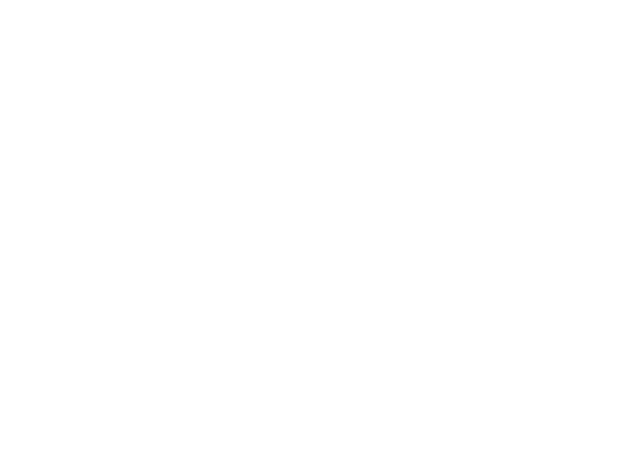
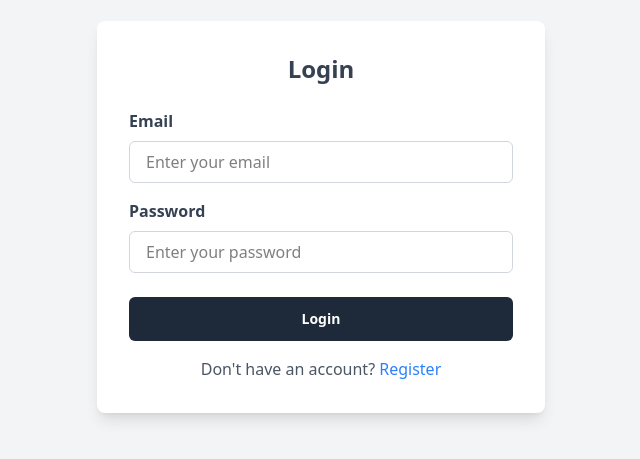
Before and after one commit to fatinishraqprapya25/Blogging-App-Front-End, a React (Vite) app: page /login in a window 1280 px wide. Before the commit this address had no page. Shown: the part 183-642 px from the top of the page, without its empty margins (319-959 px from the left). Built offline with nearby package versions, Linux system fonts and the light colour scheme.

Commit message:
Login functionality almost done

```diff
--- a/src/App.jsx
+++ b/src/App.jsx
@@ -1,11 +1,13 @@
-import React from 'react'
-import Home from './pages/Home'
-import { Routes, Route } from 'react-router-dom'
+import React from 'react';
+import Home from './pages/Home';
+import { Routes, Route } from 'react-router-dom';
+import Login from './components/auth/login';
 
 const App = () => {
   return <>
     <Routes>
       <Route path="/" element={<Home />} />
+      <Route path="/login" element={<Login />} />
     </Routes>
   </>
 }
--- a/src/components/auth/login.jsx
+++ b/src/components/auth/login.jsx
@@ -1,18 +1,37 @@
 import React, { useState } from "react";
+import Button from "../common/Button";
+import { useNavigate } from "react-router-dom";
 
-export default function LoginForm() {
+export default function Login() {
     const [email, setEmail] = useState("");
     const [password, setPassword] = useState("");
     const [error, setError] = useState("");
 
-    const handleSubmit = (e) => {
+    const navigate = useNavigate();
+
+    const handleSubmit = async (e) => {
         e.preventDefault();
         if (!email || !password) {
             setError("Both fields are required.");
             return;
         }
         setError("");
-        console.log("Form Submitted", { email, password });
+        const requestData = { email, password };
+        const response = await fetch("https://blogging-app-api-using-express-mongo-db-iwvr.vercel.app/api/v1/auth/login", {
+            method: "POST",
+            headers: {
+                "Content-Type": "application/json"
+            },
+            body: JSON.stringify(requestData)
+        });
+        const result = await response.json();
+        if (result.success) {
+            const token = result.token;
+            localStorage.setItem("authToken", token);
+            navigate("/");
+        } else {
+            alert(result.message);
+        }
     };
 
     return (
@@ -54,12 +73,7 @@ export default function LoginForm() {
                     </div>
 
                     {/* Submit Button */}
-                    <button
-                        type="submit"
-                        className="w-full py-2 bg-blue-500 text-white font-semibold rounded-md hover:bg-blue-600 transition"
-                    >
-                        Login
-                    </button>
+                    <Button styles="w-full text-md py-3 hover:bg-black">Login</Button>
                 </form>
 
                 <div className="mt-4 text-center text-gray-600">
```
Also changed, not shown: src/App.css (deleted).
